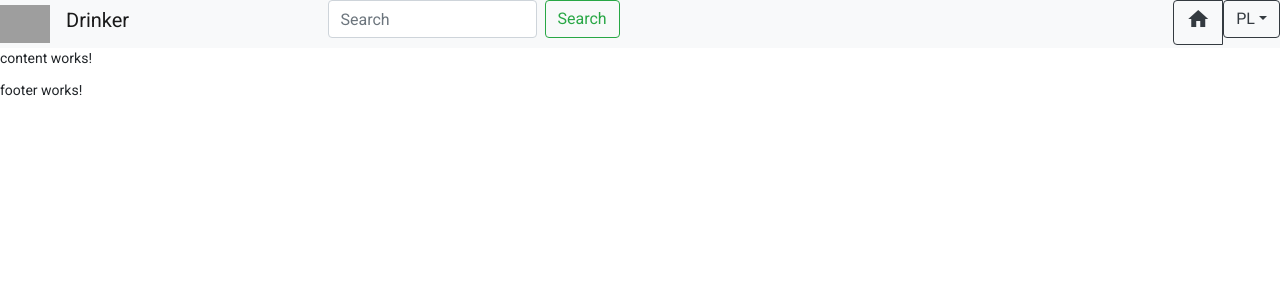
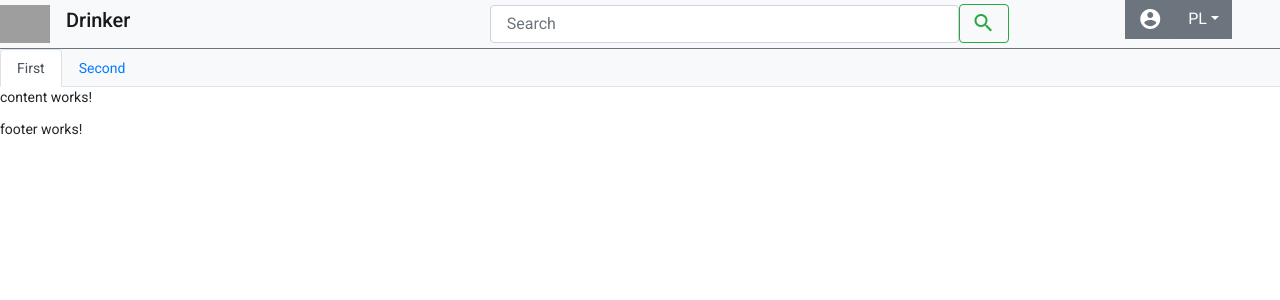
Before and after one commit to gwalus/Drinker, an Angular app in the folder drinkerClient/: page / in a window 1280 px wide. Shown: the top 300 px of the page. Built offline with nearby package versions, Linux system fonts and the light colour scheme; grey boxes are pictures that could not be loaded.

Commit message:
Change header html and style

```diff
--- a/drinkerClient/src/app/header/header.component.css
+++ b/drinkerClient/src/app/header/header.component.css
@@ -1,3 +1,12 @@
 img{
     width: 50px;
 }
+
+mat-icon{
+    font-size: 24px;
+    height: 24px;
+}
+
+.btn-i{
+    padding-bottom: 0px;
+}
--- a/drinkerClient/src/app/header/header.component.html
+++ b/drinkerClient/src/app/header/header.component.html
@@ -1,40 +1,53 @@
-
 <div class="navbar-light bg-light">
   <div class="row">
-    <div class="col-md-3">
+
+    <div class="col-sm-4 align-self-center">
       <img class="navbar-brand" src="https://png.pngtree.com/png-vector/20190811/ourlarge/pngtree-wine-glass-icon-png-image_1658935.jpg" />
-      <a class="navbar-brand" href="/">Drinker</a>
+      <a class="navbar-brand h1" href="/">Drinker</a>
     </div>
 
-    <div class="col-md-7">
-      <form class="form-inline">
-        <input class="form-control mr-sm-2" type="search" placeholder="Search" aria-label="Search">
-        <button class="btn btn-outline-success my-2 my-sm-0" type="submit">Search</button>
-      </form>
+    <div class="col-sm-6 align-self-center">
+      <div class="group">
+        <form class="form-inline justify-content-center">
+          <input class="form-control w-75 p-3" type="search" placeholder="Search" aria-label="Search">
+          <button class="btn btn-outline-success btn-i" type="submit">
+            <mat-icon class=""  aria-hidden="false" aria-label="Log in">search</mat-icon>
+          </button>
+        </form>
+      </div>
     </div>
 
     <div class="col-sm-2">
-      <div class="float-right">
-        <div class="btn-group" role="group" aria-label="Button group with nested dropdown">
-          <button type="button" class="btn btn-outline-dark">
-            <mat-icon aria-hidden="false" aria-label="Example home icon">home</mat-icon>
+      <div class="btn-group bg-secondary float-right mr-5" role="group">
+        <button class="btn btn-secondary btn-i">
+          <mat-icon aria-hidden="false" aria-label="Log in">account_circle</mat-icon>
+        </button>
 
-          </button>
-
-          <div ngbDropdown class="d-inline-block">
-            <button class="btn btn-outline-dark" id="dropdownBasic1" ngbDropdownToggle>PL</button>
-            <div ngbDropdownMenu aria-labelledby="dropdownBasic1">
-              <button ngbDropdownItem>Action - 1</button>
-              <button ngbDropdownItem>Another Action</button>
-              <button ngbDropdownItem>Something else is here</button>
-            </div>
+        <div ngbDropdown class="d-inline-block">
+          <button class="btn btn-secondary" id="dropdownBasic1" ngbDropdownToggle>PL</button>
+          <div ngbDropdownMenu aria-labelledby="dropdownBasic1">
+            <button ngbDropdownItem>PL</button>
+            <button ngbDropdownItem>Eg</button>
           </div>
         </div>
       </div>
     </div>
   </div>
 
-  <div class="row">
+  <div class="row border-top border-secondary">
+    <div class="col">
+      <ul ngbNav #nav="ngbNav" class="nav-tabs">
+        <li ngbNavItem>
+          <a ngbNavLink>First</a>
+          <ng-template ngbNavContent>First content</ng-template>
+        </li>
+        <li ngbNavItem>
+          <a ngbNavLink>Second</a>
+          <ng-template ngbNavContent>Second content</ng-template>
+        </li>
+      </ul>
+    </div>
+
 
   </div>
 
```
